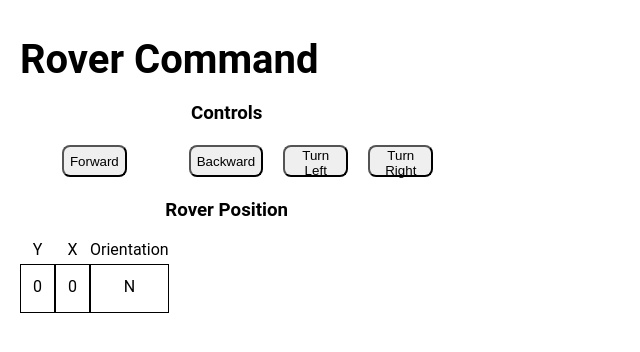
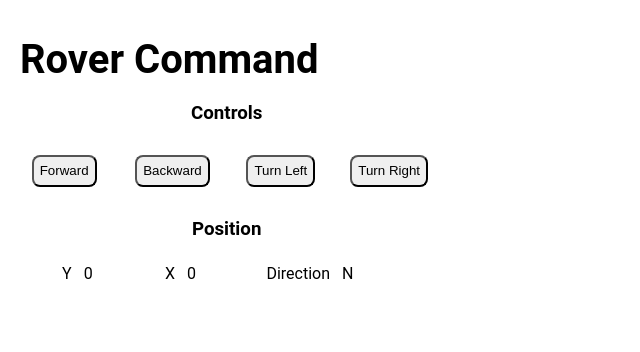
Before and after one commit to zulnam/Pluto-Rover-Challenge, a React (Create React App) app: page / in a window 1280 px wide. Shown: the top 352 px of the page, without its empty margins (0-640 px from the left). Built offline with nearby package versions, Linux system fonts and the light colour scheme.

Commit message:
styling/ added animation to coordinate updates

```diff
--- a/src/components/CoordinatesDisplay/CoordinatesDisplay.js
+++ b/src/components/CoordinatesDisplay/CoordinatesDisplay.js
@@ -1,39 +1,102 @@
-import { useContext } from 'react';
+import { useEffect, useContext, useRef } from 'react';
 import styled from '@emotion/styled';
 import MovementContext from '../../context/movementContext';
 
 const CoordinatesDisplay = () => {
   const { coordinates } = useContext(MovementContext);
 
+  const xCoordinate = useRef(null);
+  useEffect(() => {
+    xCoordinate.current.style.animation = 'enlrage 0.5s 1';
+    setTimeout(() => {
+      xCoordinate.current.style.animation = null;
+    }, 500);
+  }, [coordinates.X]);
+
+  const yCoordinate = useRef(null);
+  useEffect(() => {
+    yCoordinate.current.style.animation = 'enlrage 0.5s 1';
+    setTimeout(() => {
+      yCoordinate.current.style.animation = null;
+    }, 500);
+  }, [coordinates.Y]);
+
+  const direction = useRef(null);
+  useEffect(() => {
+    direction.current.style.animation = 'enlrage 0.5s 1';
+    setTimeout(() => {
+      direction.current.style.animation = null;
+    }, 500);
+  }, [coordinates.orientation]);
+
   return (
-    <>
-      <h3>Rover Position</h3>
-      <RoverPositionContainer>
+    <RoverPositionContainer>
+      <h3>Position</h3>
+      <CoordinateContainer>
         <p>Y</p>
+        <p ref={yCoordinate} data-testid="Yposition">
+          {coordinates.Y}
+        </p>
+      </CoordinateContainer>
+      <CoordinateContainer>
         <p>X</p>
-        <p>Orientation</p>
-        <p data-testid="Yposition">{coordinates.Y}</p>
-        <p data-testid="Xposition">{coordinates.X}</p>
-        <p data-testid="currentOrientation">{coordinates.orientation}</p>
-      </RoverPositionContainer>
-    </>
+        <p ref={xCoordinate} data-testid="Xposition">
+          {coordinates.X}
+        </p>
+      </CoordinateContainer>
+      <CoordinateContainer>
+        <p>Direction</p>
+        <p ref={direction} data-testid="currentOrientation">
+          {coordinates.orientation}
+        </p>
+      </CoordinateContainer>
+    </RoverPositionContainer>
   );
 };
 
 const RoverPositionContainer = styled.div`
+  grid-column: 1 / span 4;
   display: grid;
-  grid-template-columns: 1fr 1fr 1fr;
+  grid-template-columns: repeat(2, 0.5fr) 1fr;
+  grid-template-rows: 0.5fr 0.5fr;
+`;
 
-  p {
-    text-align: center;
+const CoordinateContainer = styled.span`
+  display: grid;
+  grid-template-columns: repeat(2, 0.5fr);
+  height: 24px;
+  align-items: end;
+
+  & p {
     margin: 0;
   }
 
-  & p:nth-of-type(4),
-  & p:nth-of-type(5),
-  & p:nth-of-type(6) {
-    border: 1px solid black;
-    padding: 12px;
+  & p:first-of-type {
+    justify-self: right;
+  }
+
+  & p:nth-of-type(2) {
+    padding-left: 12px;
+
+    @keyframes enlrage {
+      20% {
+        font-size: 16px;
+        color: black;
+        font-weight: normal;
+      }
+
+      50% {
+        font-size: 18px;
+        color: red;
+        font-weight: bold;
+      }
+
+      100% {
+        font-size: 16px;
+        color: black;
+        font-weight: normal;
+      }
+    }
   }
 `;
 
```
